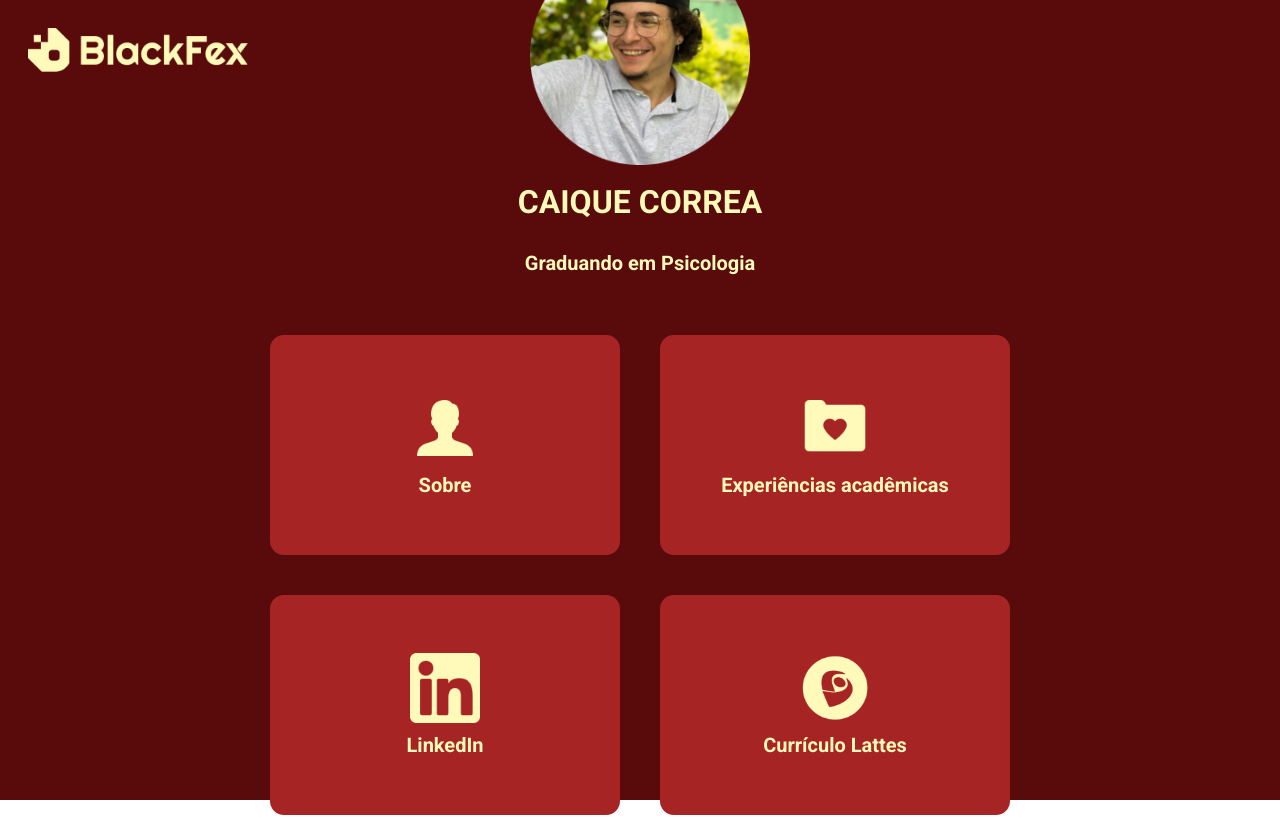
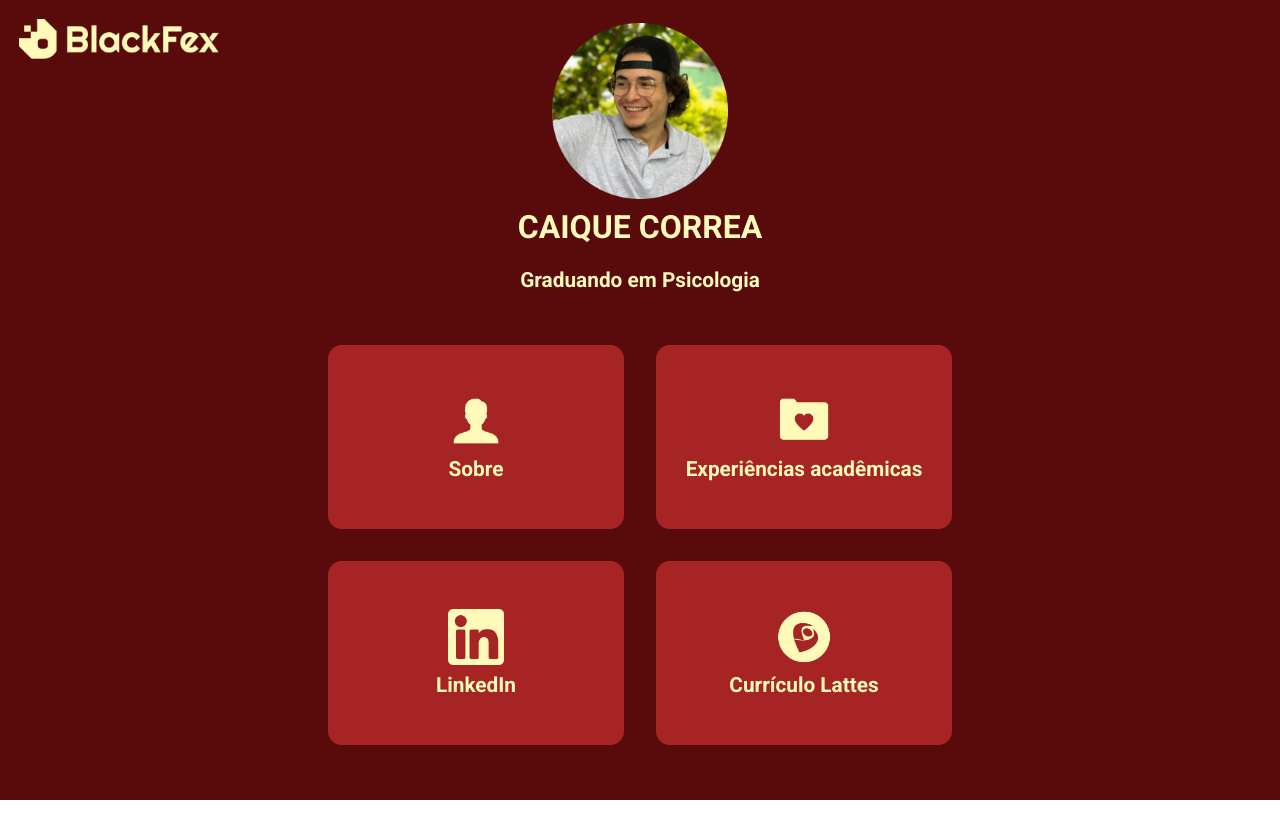
Before and after one commit to JonathanLemes/portfolio-caique-correa, a React (Create React App) app: page / in a window 1280 px wide. After the commit the page ends 800 px from the top, so only its background shows below. Built offline with nearby package versions, Linux system fonts and the light colour scheme.

Commit message:
style(home): home page style fixed

```diff
--- a/src/pages/Home/index.css
+++ b/src/pages/Home/index.css
@@ -12,10 +12,10 @@
 .page-home .blackfex-logo {
     position: absolute;
 
-    width: 220px;
-    height: 44px;
-    left: 28px;
-    top: 28px;
+    width: 25vh;
+    height: 5vh;
+    left: 1.5vw;
+    top: 1.5vw;
 }
 
 .page-home .perfil {
@@ -26,8 +26,8 @@
 }
 
 .page-home .perfil img {
-    width: 220px;
-    height: 220px;
+    width: 22vh;
+    height: 22vh;
 }
 
 .page-home .perfil .nome {
@@ -37,9 +37,9 @@
     text-align: center;
     font-family: Roboto, sans-serif;
 
-    margin: 18px 0px 10px 0px;
-    font-size: 32px;
-    line-height: 38px;
+    margin: 2vh 0px 1vh 0px;
+    font-size: 2rem;
+    line-height: 3vh;
 }
 
 .page-home .perfil .cargo {
@@ -49,7 +49,7 @@
     text-align: center;
     font-family: Roboto, sans-serif;
 
-    font-size: 20px;
+    font-size: 1.3rem;
 }
 
 .page-home .botoes-container {
@@ -58,7 +58,7 @@
     align-items: center;
     justify-content: center;
 
-    margin: 20px;
+    margin: 2vh;
 }
 
 .page-home .botoes-container .linha {
@@ -81,11 +81,11 @@
     color: #FFFAB9;
     font-family: Roboto, sans-serif;
 
-    font-size: 20px;
+    font-size: 1.3rem;
     border-radius: 14px;
-    width: 350px;
-    height: 220px;
-    margin: 20px;
+    width: 37vh;
+    height: 23vh;
+    margin: 2vh;
 
     transition: 0.7s;
 }
@@ -97,7 +97,7 @@
 }
 
 .page-home .botoes-container .linha .btn img {
-    width: 70px;
-    height: 70px;
-    margin-bottom: 10px;
+    width: 7vh;
+    height: 7vh;
+    margin-bottom: 1vh;
 }
```
